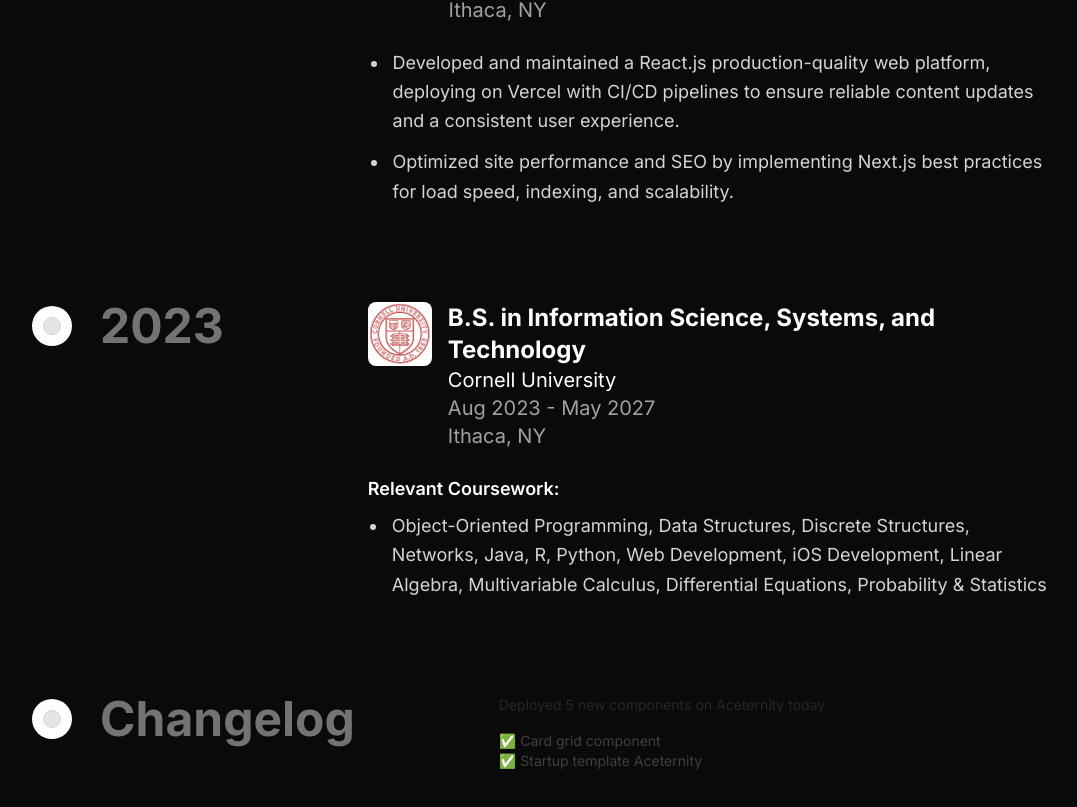
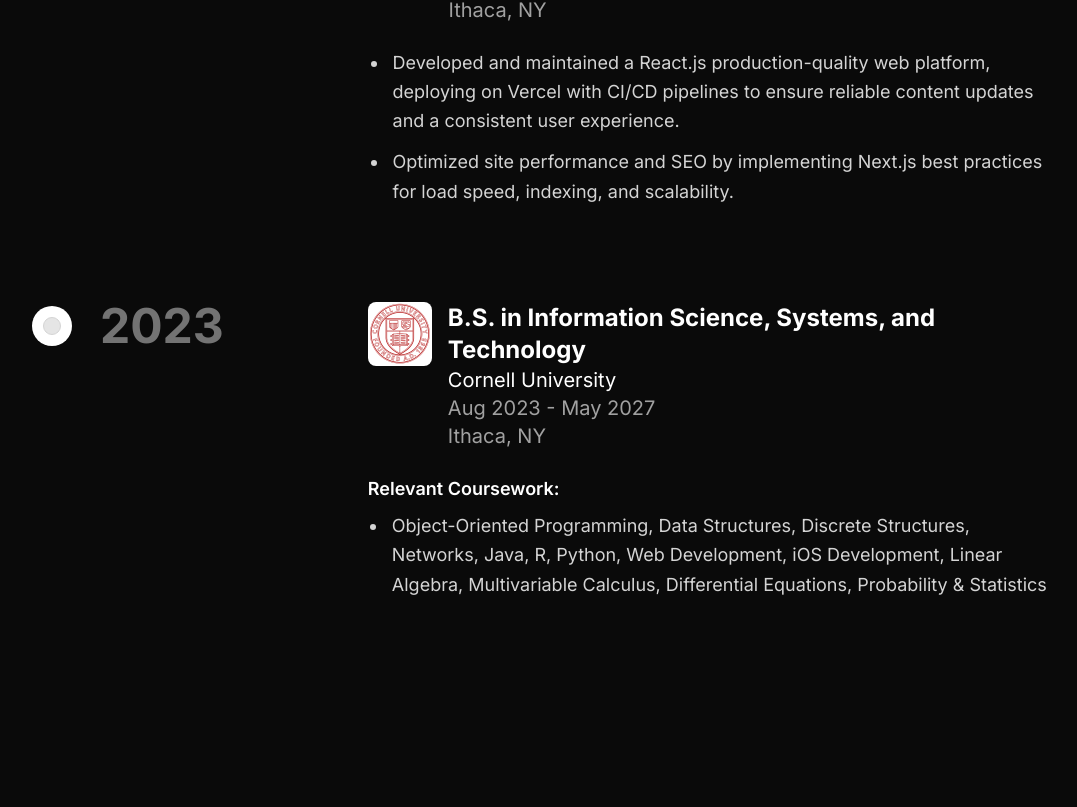
Before and after one commit to paulhwang1007/portfolio, a Next.js app: page / in a window 1280 px wide. Shown: the part 1949-2756 px from the top of the page, without its empty margins (92-1169 px from the left). Built offline with nearby package versions, Linux system fonts and the light colour scheme.

Commit message:
fix timeline scroll

```diff
--- a/src/app/page.tsx
+++ b/src/app/page.tsx
@@ -233,24 +233,7 @@ export default function Home() {
                      </div>
                    ),
                  },
-                 {
-                   title: "Changelog",
-                   content: (
-                     <div>
-                       <p className="text-neutral-800 dark:text-neutral-200 text-xs md:text-sm font-normal mb-4">
-                         Deployed 5 new components on Aceternity today
-                       </p>
-                       <div className="mb-8">
-                         <div className="flex gap-2 items-center text-neutral-700 dark:text-neutral-300 text-xs md:text-sm">
-                           ✅ Card grid component
-                         </div>
-                         <div className="flex gap-2 items-center text-neutral-700 dark:text-neutral-300 text-xs md:text-sm">
-                           ✅ Startup template Aceternity
-                         </div>
-                       </div>
-                     </div>
-                   ),
-                 },
+
                ]} />
             </Section>
 
--- a/src/components/ui/timeline.tsx
+++ b/src/components/ui/timeline.tsx
@@ -14,21 +14,13 @@ interface TimelineEntry {
 export const Timeline = ({ data }: { data: TimelineEntry[] }) => {
   const ref = useRef<HTMLDivElement>(null);
   const containerRef = useRef<HTMLDivElement>(null);
-  const [height, setHeight] = useState(0);
-
-  useEffect(() => {
-    if (ref.current) {
-      const rect = ref.current.getBoundingClientRect();
-      setHeight(rect.height);
-    }
-  }, [ref]);
 
   const { scrollYProgress } = useScroll({
     target: containerRef,
-    offset: ["start 10%", "end 80%"],
+    offset: ["start 25%", "end 60%"],
   });
 
-  const heightTransform = useTransform(scrollYProgress, [0, 1], [0, height - 100]);
+  const heightTransform = useTransform(scrollYProgress, [0, 1], ["0%", "100%"]);
   const opacityTransform = useTransform(scrollYProgress, [0, 0.1], [0, 1]);
 
   return (
@@ -48,7 +40,7 @@ export const Timeline = ({ data }: { data: TimelineEntry[] }) => {
             key={index}
             className="flex justify-start pt-10 md:pt-24 md:gap-32"
           >
-            <div className="sticky flex flex-col md:flex-row z-40 items-center top-40 md:top-60 self-start md:w-fit">
+            <div className="sticky flex flex-col md:flex-row z-40 items-center top-40 md:top-80 self-start md:w-fit">
               <div className="h-10 absolute left-3 md:left-3 w-10 rounded-full bg-white dark:bg-black flex items-center justify-center">
                 <div className="h-4 w-4 rounded-full bg-neutral-200 dark:bg-neutral-800 border border-neutral-300 dark:border-neutral-700 p-2" />
               </div>
@@ -66,10 +58,7 @@ export const Timeline = ({ data }: { data: TimelineEntry[] }) => {
           </div>
         ))}
         <div
-          style={{
-            height: height - 100 + "px",
-          }}
-          className="absolute md:left-8 left-8 top-2 md:top-10 overflow-hidden w-[2px] bg-[linear-gradient(to_bottom,var(--tw-gradient-stops))] from-transparent from-[0%] via-neutral-200 dark:via-neutral-700 to-transparent to-[99%]  [mask-image:linear-gradient(to_bottom,transparent_0%,black_40px,black_90%,transparent_100%)] "
+          className="absolute md:left-8 left-8 top-2 md:top-10 bottom-0 overflow-hidden w-[2px] bg-[linear-gradient(to_bottom,var(--tw-gradient-stops))] from-transparent from-[0%] via-neutral-200 dark:via-neutral-700 to-transparent to-[99%]  [mask-image:linear-gradient(to_bottom,transparent_0%,black_40px,black_100%)] "
         >
           <motion.div
             style={{
```
